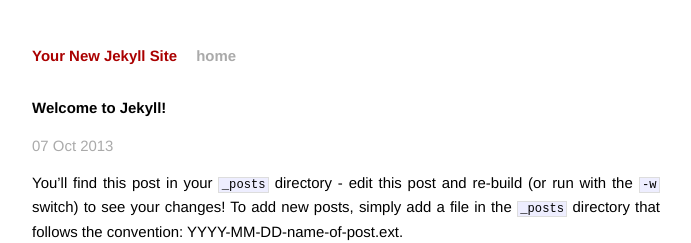
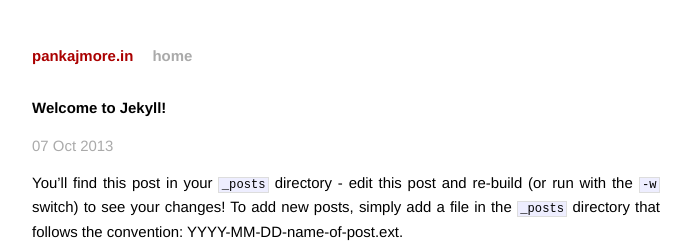
Before and after one commit to pankajmore/pankajmore.github.com, a Jekyll site: the page built from _posts/2013-10-07-welcome-to-jekyll.markdown, in a window 1280 px wide. Shown: the top 243 px of the page, without its empty margins (294-985 px from the left). Built offline with Jekyll 4.4.1, drawn with Linux system fonts in a browser that asks for light colours; Markdown is read by kramdown in place of the engine named in the settings.

Commit message:
changed name of site

```diff
--- a/_config.yml
+++ b/_config.yml
@@ -1,3 +1,3 @@
-name: Your New Jekyll Site
+name: pankajmore.in
 markdown: redcarpet
 pygments: true
```
